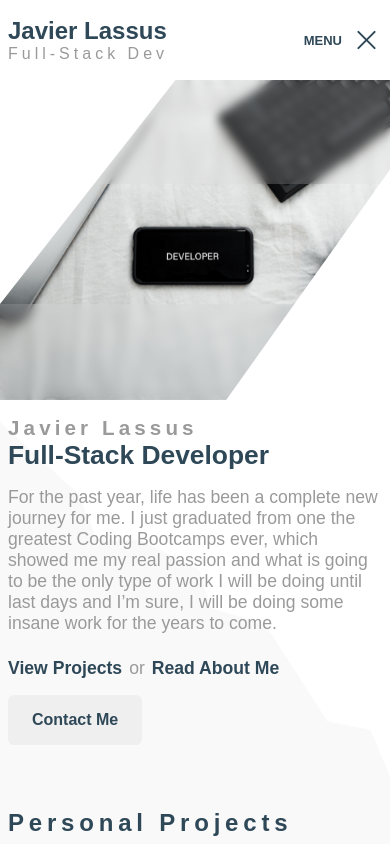
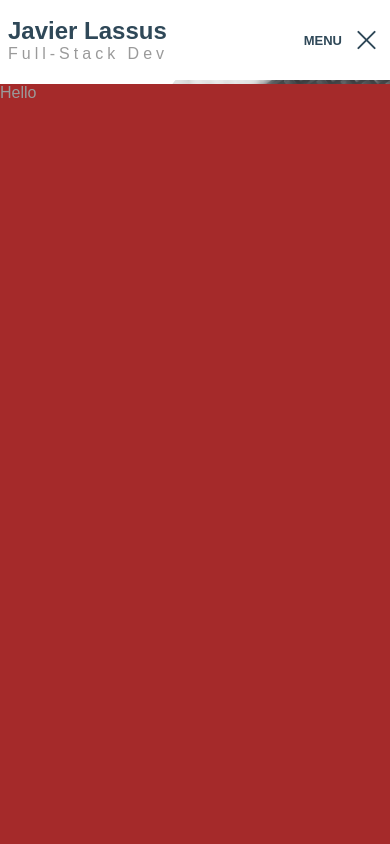
Before and after one commit to javierlassus/portfolio, a React (Create React App) app: page / in a window 390 px wide. Both pictures are taken after a click on the button 366 px from the left and 40 px from the top of the page. Shown: the top 844 px of the page. Built offline with nearby package versions, Linux system fonts and the light colour scheme.

Commit message:
Added Modal and full toggle effect on the hamburger menu

```diff
--- a/src/App.js
+++ b/src/App.js
@@ -17,13 +17,9 @@ export default function App() {
   //STATE FOR MODAL
   const [modal, setModal] = useState(false);
 
-  const showModal = () => {
-    setModal((prev) => !prev);
-  };
-
   return (
     <Router>
-      <NavBar showModal={showModal} setModal={setModal} />
+      <NavBar setModal={setModal} modal={modal} />
       <Modal modal={modal} setModal={setModal} />
       <Icons />
       <Switch>
--- a/src/components/Components.scss
+++ b/src/components/Components.scss
@@ -43,11 +43,11 @@
 
 .modal {
   background: brown;
-
+  position: absolute;
   z-index: 4;
   height: 100%;
   width: 100%;
-  top: 0;
+  top: 10%;
   left: 0;
 }
 
--- a/src/components/NavBar.jsx
+++ b/src/components/NavBar.jsx
@@ -3,7 +3,7 @@ import { Link } from "react-router-dom";
 import "./Components.scss";
 import { Squash as Hamburger } from "hamburger-react";
 
-export default function NavBar({ showModal }) {
+export default function NavBar({ setModal, modal }) {
   //STATE FOR HAMBURGER MANU
   const [isOpen, setOpen] = useState(false);
 
@@ -18,7 +18,7 @@ export default function NavBar({ showModal }) {
       <div className="nav--btn">
         <p className="nav--btn__menu">menu</p>
         <Hamburger
-          onClick={showModal}
+          onToggle={() => setModal((prev) => !prev)}
           toggled={isOpen}
           toggle={setOpen}
           size={25}
--- a/src/components/pages/Modal.jsx
+++ b/src/components/pages/Modal.jsx
@@ -3,11 +3,19 @@ import "../Components.scss";
 
 export default function Modal({ modal, setModal }) {
   //TO CLOSE MODAL BY THE X
-  const handleClick = (e) => {
-    if (modal !== e.target) {
-      setModal(false);
-    }
-  };
+  //   const handleClick = (e) => {
+  //     if (modal !== e.target) {
+  //       setModal(false);
+  //     }
+  //   };
 
-  return <div>{modal ? <div className="modal"></div> : null}</div>;
+  return (
+    <>
+      {modal ? (
+        <div className="modal">
+          <p>Hello</p>
+        </div>
+      ) : null}
+    </>
+  );
 }
```
